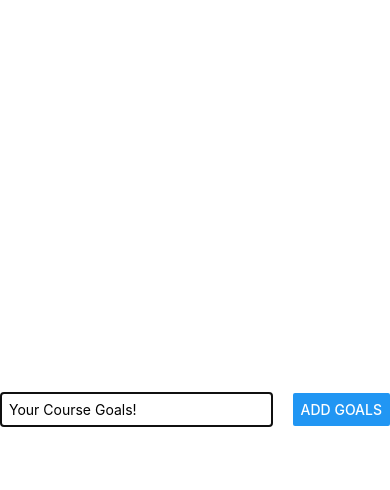
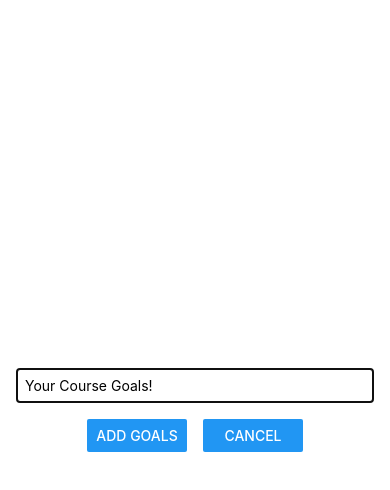
Before and after one commit to HeshanWeerasooriya/Goal-App, a React Native app: screen / in a window 390 px wide. Both pictures are taken after a click on the button "ADD NEW GOAL". Shown: the top 490 px of the page. Built offline with nearby package versions, Linux system fonts and the light colour scheme.

Commit message:
Styling the Modal Overlay

```diff
--- a/components/Goalinput.js
+++ b/components/Goalinput.js
@@ -14,7 +14,7 @@
   }
 
   return (
-    <Modal visible={props.visible} animationType='slide'>
+    <Modal visible={props.visible} animationType="slide">
       <View style={styles.inputContainer}>
         <TextInput
           style={styles.textInput}
@@ -22,7 +22,14 @@
           onChangeText={goalInputHandler}
           value={enterdGoalText}
         />
-        <Button title="Add Goals" onPress={addGoalHandler} />
+        <View style={styles.buttonContainer}>
+          <View style={styles.button}>
+            <Button title="Add Goals" onPress={addGoalHandler} />
+          </View>
+          <View style={styles.button}>
+            <Button title="Cancel" onPress={addGoalHandler} />
+          </View>
+        </View>
       </View>
     </Modal>
   );
@@ -33,18 +40,26 @@
 const styles = StyleSheet.create({
   inputContainer: {
     flex: 1,
-    flexDirection: "row",
-    justifyContent: "space-between",
+    flexDirection: "column",
+    justifyContent: "center",
     alignItems: "center",
     marginBottom: 24,
+    padding: 16,
     borderBottomWidth: 1,
     borderBottomColor: "#cccccc",
   },
   textInput: {
     borderWidth: 1,
     borderColor: "#cccccc",
-    width: "70%",
-    marginRight: 8,
+    width: "100%",
     padding: 8,
   },
+  buttonContainer: {
+    marginTop: 16,
+    flexDirection: "row",
+  },
+  button: {
+    width: 100,
+    marginHorizontal: 8,
+  },
 });
```
